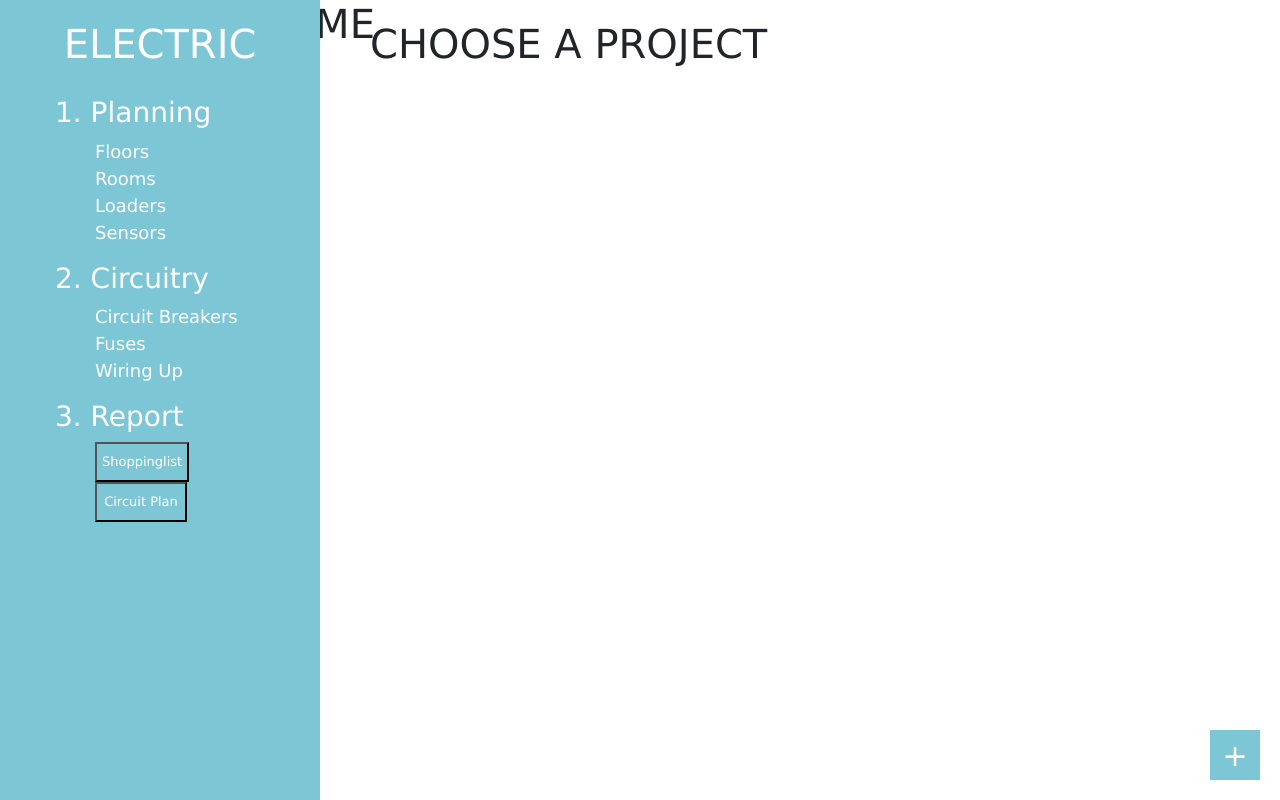
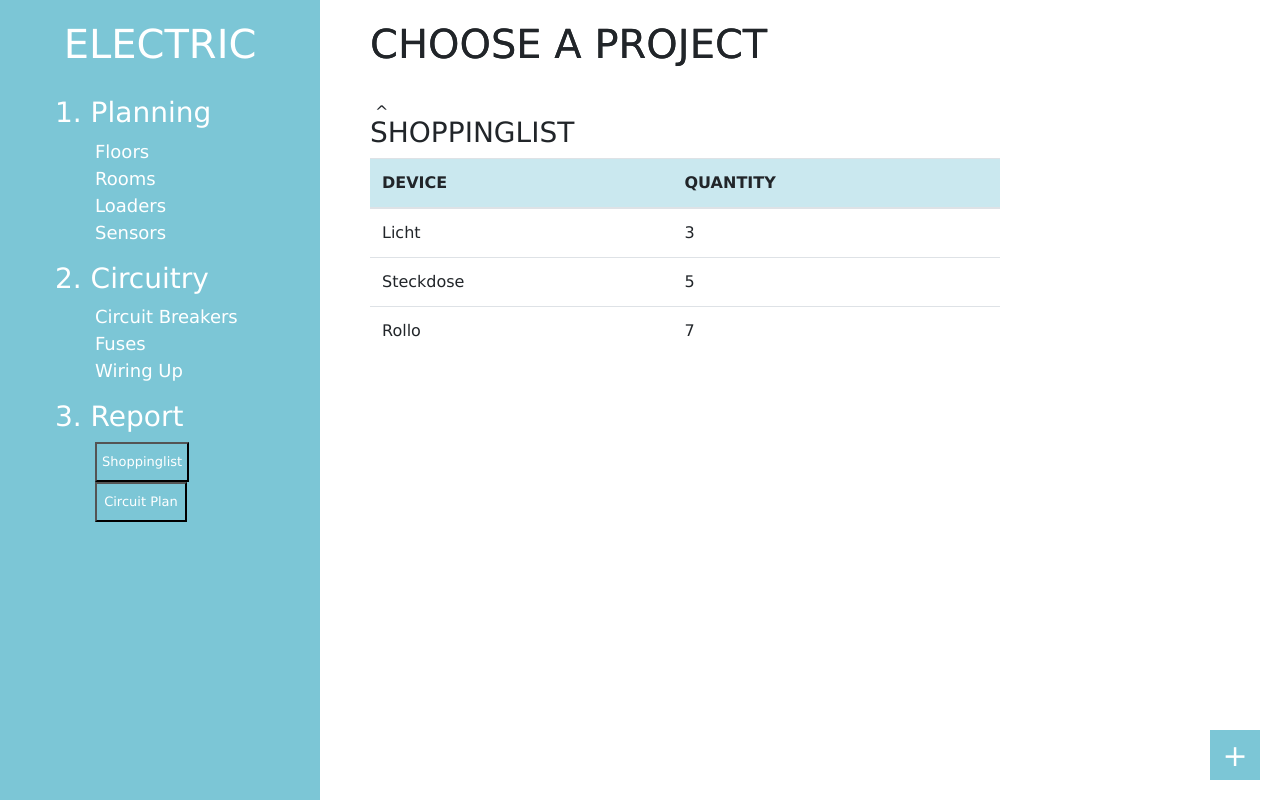
Before and after one commit to Kl4rity/Elektroinstallationsplaner_Tracker, a PHP site: page / in a window 1280 px wide. Run offline with PHP 8.4, Linux system fonts and the light colour scheme.

Commit message:
added arrow to h3 tag

```diff
--- a/implementation/src/electroController.js
+++ b/implementation/src/electroController.js
@@ -15,10 +15,10 @@
                 switchView("page1");
                 console.log(data);
                 currentLevelElektroinstallationsItems = createElektroInstallationsItems(data);
-
                 electroListHandler.buildList(currentLevelElektroinstallationsItems, requestObject.listtype, requestObject.parentid);
                 addDialogueView.initDialogue(data.currentLevel.toLowerCase(), currentLevelElektroinstallationsItems);
                 sidebarView.highlightStage(currentLevelElektroinstallationsItems);
+                shoppinglistView.getProjects(currentLevelElektroinstallationsItems);
             },
             error: function(data){
                 console.log("ERROR\n" + data);
--- a/implementation/src/electroListHandler.js
+++ b/implementation/src/electroListHandler.js
@@ -46,17 +46,11 @@
                 $(".appendedRow").prepend(listItem);
         }
         this.showStageTitle(listtype);
-        $("#shoppingListBtn").click(function () { switchView("pageShoppingList")});
+        $("#shoppingListBtn").click(function () {
+            switchView("pageShoppingList");
+            shoppinglistView.getProjects();
+        });
     }
-
-
-
-    //, deleteRow: function () {
-    //    //l�scht die aktuelle Liste
-    //    $(this).parents("tr:first")[0].remove();
-    //    //get text value of parent with classname "name"
-    //    //var itemName = ($(this).parents().find(".name").text());
-    //}
 
     , showDetails: function () {
         console.log("clicked");
--- a/implementation/src/index.html
+++ b/implementation/src/index.html
@@ -17,10 +17,12 @@
 
     <script src="electroInstallationsModel.js"></script>
     <script src="switchViewLogic.js"></script>
+    <script src="shoppinglistView.js"></script>
     <script src="electroListHandler.js"></script>
     <script src="electroController.js"></script>
     <script src="addDialogueView.js"></script>
     <script src="sidebarView.js"></script>
+
 
 </head>
 <body>
@@ -52,16 +54,13 @@
         <div id="page1" class="col-9 mainView">
             <h1 id="projectHeadTitle">CHOOSE A PROJECT</h1>
             <br>
-            <h3 id="listTitle"></h3>
+            <h3 id="listTitle"></h3><span id="backButton"> ^</span>
             <div id="floorName" class="col-9 list-group list-group-flush showInline">
-
                 <table class="table table-striped">
                     <tbody class="appendedRow">
-
                     </tbody>
                 </table>
-
-                         </div>
+            </div>
             <br>
             <!--<h3>First Floor</h3>
             <div class="list-group list-group-flush">
@@ -135,9 +134,41 @@
      </div>
 
     <div id="pageShoppingList" class="container">
-        <h1>PROJECTNAME</h1>
-        <br>
-        <h3>SHOPPINGLIST</h3>
-    </div>
+        <div id="page1" class="col-9 mainView">
+            <h1>CHOOSE A PROJECT</h1>
+            <div id="floorName" class="col-9 list-group list-group-flush showInline">
+                <table class="table table-striped">
+                    <tbody class="appendedRow"></tbody>
+                </table>
+            </div>
+            <br>
+            <h3>SHOPPINGLIST</h3>
+            <div id="floorName" class="col-9 list-group list-group-flush showInline">
+                <table class="table">
+                    <thead class="table-head">
+                        <tr>
+                            <th>DEVICE</th>
+                            <th>QUANTITY</th>
+                        </tr>
+                    </thead>
+                    <tbody class="shoppingListRow">
+                        <tr>
+                            <td>Licht</td>
+                            <td>3</td>
+                        </tr>
+                        <tr>
+                            <td>Steckdose</td>
+                            <td>5</td>
+                        </tr>
+                        <tr>
+                            <td>Rollo</td>
+                            <td>7</td>
+                        </tr>
+                    </tbody>
+                </table>
+
+            </div>
+        </div>
+        </div>
 </body>
 </html>
--- /dev/null
+++ b/implementation/src/shoppinglistView.js
@@ -0,0 +1,5 @@
+var shoppinglistView = {
+    getProjects: function (lsItems) {
+        console.log(lsItems);
+    }
+}
--- a/implementation/src/style.css
+++ b/implementation/src/style.css
@@ -98,6 +98,10 @@
     background-color: rgba(124,198,214,0.4);
 }
 
+.table-head {
+    background-color: rgba(124,198,214,0.4);
+}
+
 .btn-secondary {
     color: #fff;
     background-color: #ffffff;
@@ -108,6 +112,10 @@
     cursor: pointer;
 }
 
+#listTitle{
+    display:inline-block;
+}
+
 @media print {
     .sidebar{
         display: none;
```
